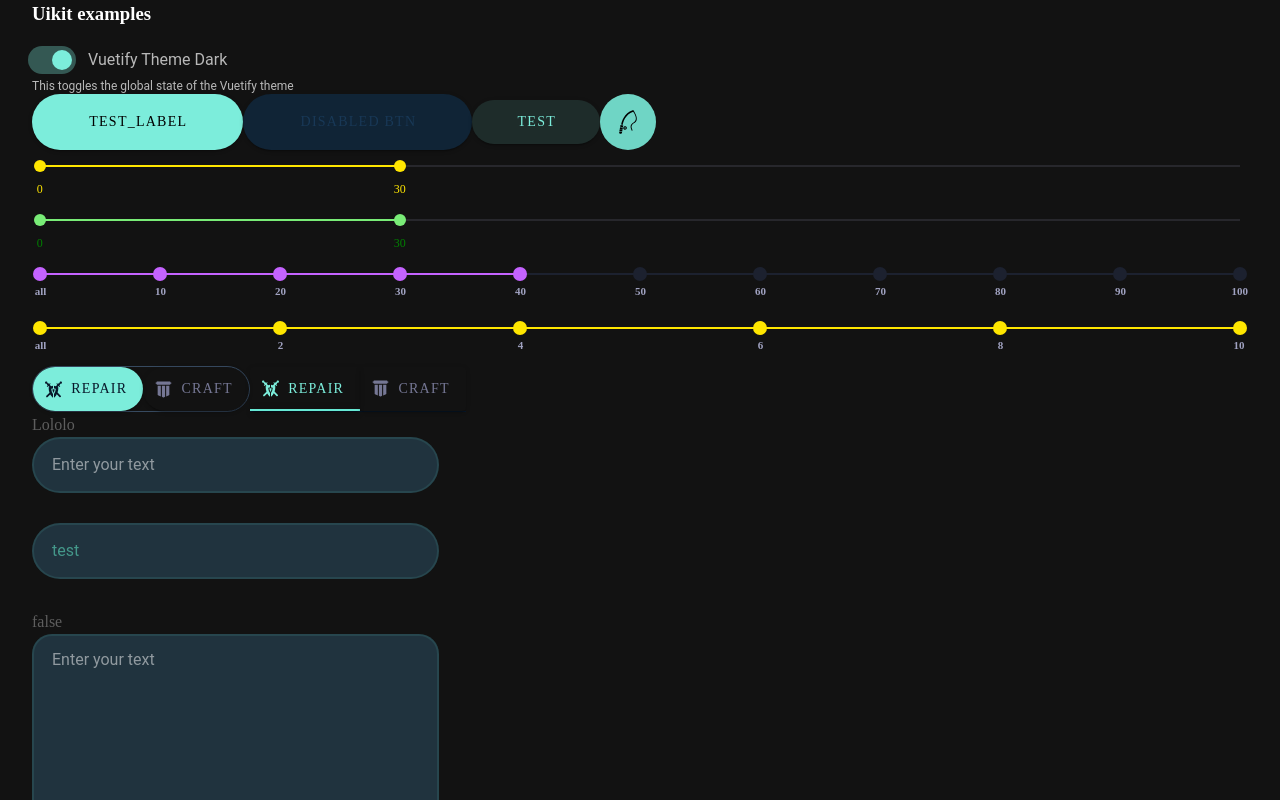
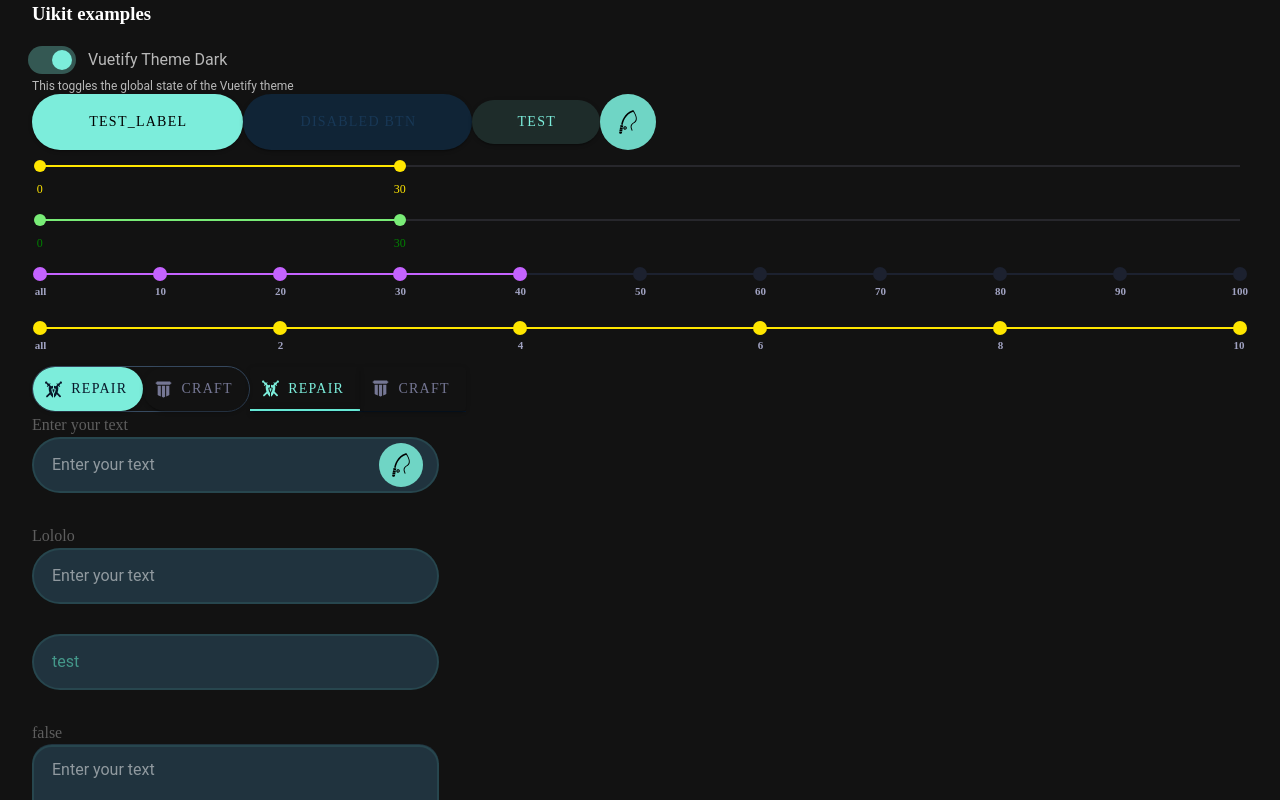
Before and after one commit to wodtech/vue-ui-kit, a Vue app: page / in a window 1280 px wide. Built offline with nearby package versions, Linux system fonts and the light colour scheme; a web font is replaced by a local one.

Commit message:
fix slots for textfield, rebuild

```diff
--- a/src/App.vue
+++ b/src/App.vue
@@ -50,6 +50,20 @@
         />
       </div>
       <div class="ui-text-field-examples">
+        <UiTextField
+          text-label="Enter your text"
+        >
+          <template slot="append">
+            <ui-button
+              size="md"
+              icon
+            >
+              <v-icon>
+                $vuetify.icons.rod
+              </v-icon>
+            </ui-button>
+          </template>
+        </UiTextField>
         <UiTextField
           v-model="inputValue"
           is-clearable
--- a/src/styles/layout.scss
+++ b/src/styles/layout.scss
@@ -111,9 +111,12 @@ a {
   }
 }
 //text-field icon margin-top
-.v-input__append-inner {
-  margin-top: 15px;
+.v-text-field, .v-textarea {
+  .v-input__append-inner {
+    margin: auto;
+  }
 }
+
 //text-field fieldset padding
 .v-text-field--rounded > .v-input__control > .v-input__slot {
   padding: 0px 16px 0px 20px;
```
Also changed, not shown: src/components/textfield/UiTextField.vue (+15 -0 lines), 6 other files (tests, documents, lock files or other folders).
